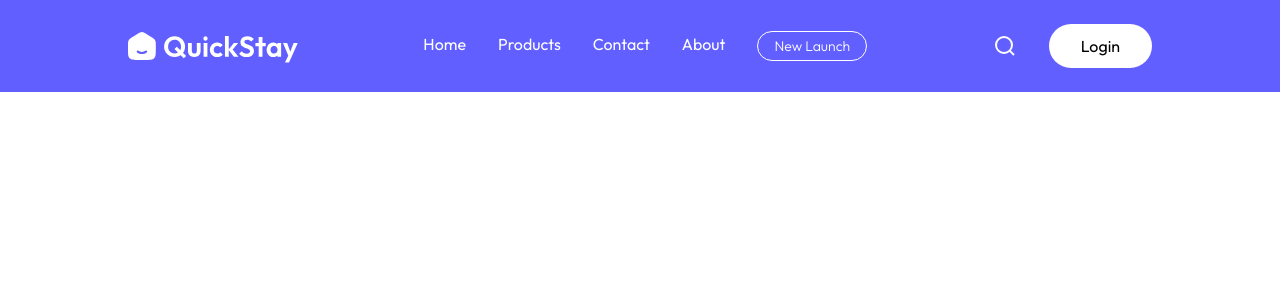
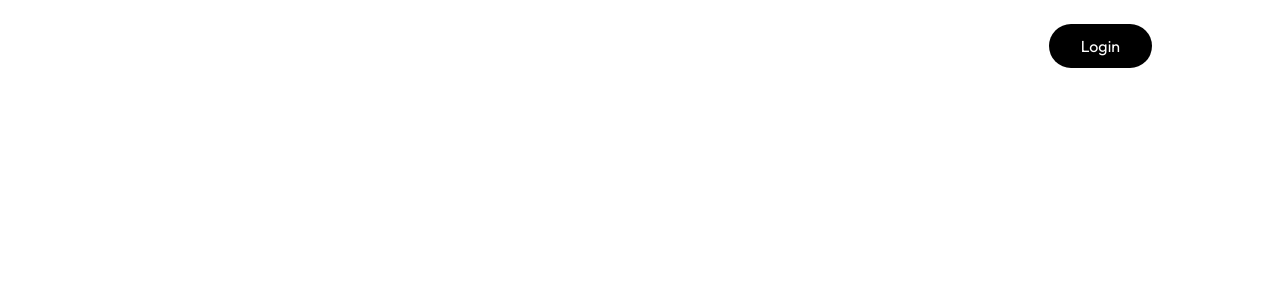
Before and after one commit to aakritii7/Hotel-Booking, a React (Vite) app: page / in a window 1280 px wide. Shown: the top 300 px of the page. Built offline with nearby package versions, Linux system fonts and the light colour scheme; a web font is replaced by a local one.

Commit message:
Home Page is started

```diff
--- a/src/App.jsx
+++ b/src/App.jsx
@@ -1,6 +1,7 @@
 import React from 'react'
 import NavBar from './Components/NavBar'
-import { useLocation } from 'react-router-dom'
+import { Route, Routes, useLocation } from 'react-router-dom'
+import Home from './Pages/Home';
 
 const App = () => {
 
@@ -8,6 +9,13 @@ const App = () => {
   return (
     <div>
       {!isOwnerPath && <NavBar />}
+
+      <div className='min-h-[70vh]'>
+        <Routes>
+          <Route path='/' element={<Home />} />
+        </Routes>
+
+      </div>
     </div>
   )
 }
--- /dev/null
+++ b/src/Components/Hero.jsx
@@ -0,0 +1,13 @@
+import React from 'react'
+
+const Hero = () => {
+  return (
+    <div className='flex flex-col items-start justify-center px-6 md:px-16 lg:px-24 xl:px-32 text-white bg-[url("/src/assets/heroImage.png")] bg-no-repeat bg-cover bg-center h-screen'>
+        <p>The Ultimate Hotel Experience</p>
+        <h1>Discover Your Perfect Gateway Destination</h1>
+
+    </div>
+  )
+}
+
+export default Hero
--- a/src/Components/NavBar.jsx
+++ b/src/Components/NavBar.jsx
@@ -4,8 +4,8 @@ import { assets } from "../assets/assets";
 const NavBar = () => {
     const navLinks = [
         { name: 'Home', path: '/' },
-        { name: 'Products', path: '/' },
-        { name: 'Contact', path: '/' },
+        { name: 'Hotels', path: '/room' },
+        { name: 'Experinence', path: '/' },
         { name: 'About', path: '/' },
     ];
 
@@ -22,7 +22,7 @@ const NavBar = () => {
     }, []);
 
     return (
-            <nav className={`fixed top-0 left-0 bg-indigo-500 w-full flex items-center justify-between px-4 md:px-16 lg:px-24 xl:px-32 transition-all duration-500 z-50 ${isScrolled ? "bg-white/80 shadow-md text-gray-700 backdrop-blur-lg py-3 md:py-4" : "py-4 md:py-6"}`}>
+            <nav className={`fixed top-0 left-0 w-full flex items-center justify-between px-4 md:px-16 lg:px-24 xl:px-32 transition-all duration-500 z-50 ${isScrolled ? "bg-white/80 shadow-md text-gray-700 backdrop-blur-lg py-3 md:py-4" : "py-4 md:py-6"}`}>
 
                 {/* Logo */}
                 <Link to='/'>
@@ -39,37 +39,27 @@ const NavBar = () => {
                         </a>
                     ))}
                     <button className={`border px-4 py-1 text-sm font-light rounded-full cursor-pointer ${isScrolled ? 'text-black' : 'text-white'} transition-all`}>
-                        New Launch
+                         Dashboard
                     </button>
                 </div>
 
                 {/* Desktop Right */}
                 <div className="hidden md:flex items-center gap-4">
-                    <svg className={`h-6 w-6 text-white transition-all duration-500 ${isScrolled ? "invert" : ""}`} fill="none" stroke="currentColor" strokeWidth="2" viewBox="0 0 24 24">
-                        <circle cx="11" cy="11" r="8" />
-                        <line x1="21" y1="21" x2="16.65" y2="16.65" />
-                    </svg>
-                    <button className={`px-8 py-2.5 rounded-full ml-4 transition-all duration-500 ${isScrolled ? "text-white bg-black" : "bg-white text-black"}`}>
+                    <img src={assets.searchIcon} alt="search" className={`${isScrolled && 'invert'} h-7 duration-500`}/>
+                    <button className="text-white bg-black px-8 py-2.5 rounded-full ml-4 transition-all duration-500 ">
                         Login
                     </button>
                 </div>
 
                 {/* Mobile Menu Button */}
-                <div className="flex items-center gap-3 md:hidden">
-                    <svg onClick={() => setIsMenuOpen(!isMenuOpen)} className={`h-6 w-6 cursor-pointer ${isScrolled ? "invert" : ""}`} fill="none" stroke="currentColor" strokeWidth="2" viewBox="0 0 24 24">
-                        <line x1="4" y1="6" x2="20" y2="6" />
-                        <line x1="4" y1="12" x2="20" y2="12" />
-                        <line x1="4" y1="18" x2="20" y2="18" />
-                    </svg>
+                <div onClick={()=> setIsMenuOpen(!isMenuOpen)} className="flex items-center gap-3 md:hidden">
+                    <img src={assets.menuIcon} alt="" className={`${isScrolled && 'invert'} h-4`} />
                 </div>
 
                 {/* Mobile Menu */}
                 <div className={`fixed top-0 left-0 w-full h-screen bg-white text-base flex flex-col md:hidden items-center justify-center gap-6 font-medium text-gray-800 transition-all duration-500 ${isMenuOpen ? "translate-x-0" : "-translate-x-full"}`}>
                     <button className="absolute top-4 right-4" onClick={() => setIsMenuOpen(false)}>
-                        <svg className="h-6 w-6" fill="none" stroke="currentColor" strokeWidth="2" viewBox="0 0 24 24">
-                            <line x1="18" y1="6" x2="6" y2="18" />
-                            <line x1="6" y1="6" x2="18" y2="18" />
-                        </svg>
+                        <img src={assets.closeIcon} alt="close-menu" className="h-6.5" />
                     </button>
 
                     {navLinks.map((link, i) => (
@@ -79,7 +69,7 @@ const NavBar = () => {
                     ))}
 
                     <button className="border px-4 py-1 text-sm font-light rounded-full cursor-pointer transition-all">
-                        New Launch
+                        Dashboard
                     </button>
 
                     <button className="bg-black text-white px-8 py-2.5 rounded-full transition-all duration-500">
--- /dev/null
+++ b/src/Pages/Home.jsx
@@ -0,0 +1,12 @@
+import React from 'react'
+import Hero from '../Components/Hero'
+
+const Home = () => {
+  return (
+    <>
+      <Hero />
+    </>
+  )
+}
+
+export default Home
```
